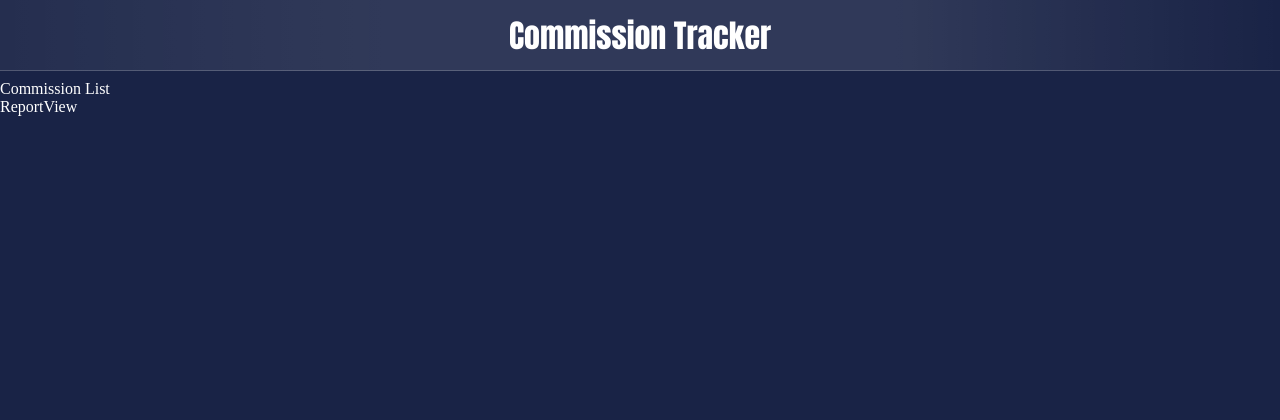
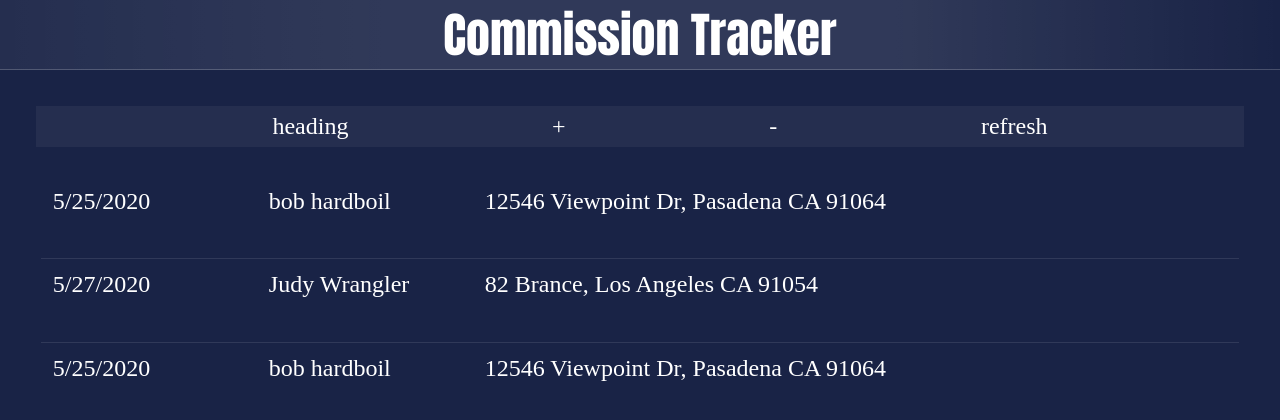
Before and after one commit to stockampj/electron-react-app-with-local-store, a React app: page / in a window 1280 px wide. Shown: the top 420 px of the page. Built offline with nearby package versions, Linux system fonts and the light colour scheme; the HTML template or start-up script is replaced by a standard one.

Commit message:
add commission components

```diff
--- a/src/assets/css/App.css
+++ b/src/assets/css/App.css
@@ -1,9 +1,18 @@
 /* Main CSS file */
+
+* {
+  box-sizing: border-box;
+}
 
 body {
   background: rgba(25,35,70,1);
   margin: 0px;
   color: white;
+  font-size: 1.5em;
+}
+
+.hidden {
+  display: none;
 }
 
 .test-button {
--- a/src/components/App.js
+++ b/src/components/App.js
@@ -4,7 +4,7 @@ import React, { Component } from 'react'
 import TestButton from './TestButton.jsx'
 import AgentView from './AgentView.jsx'
 import TopPanel from './TopPanel.jsx'
-import CommissionList from './CommissionList.jsx'
+import CommissionView from './CommissionView.jsx'
 import ReportView from './ReportView.jsx'
 
 function App() {
@@ -14,8 +14,8 @@ function App() {
         {/* <TestButton/>
         <AgentView/> */}
         <TopPanel/>
-        <CommissionList/>
-        <ReportView/>
+        <CommissionView/>
+        {/* <ReportView/> */}
       </div>
     )
   }
--- /dev/null
+++ b/src/components/CommissionItem.jsx
@@ -0,0 +1,68 @@
+import React, { useImperativeHandle } from 'react'
+import {useState} from 'react'
+export default function CommissionItem (props){
+
+  const [selectedItem, setselectedItem] = useState(false)
+
+  const  {
+    id,
+    date,
+    agent,
+    address,
+    price,
+    totalCommissionRate,
+    kpCommissionRate,
+    agentCommissionRate,
+    tcFee,
+    otherAgentFees,
+    notes
+  } = props
+
+  function handleExpandedViewToggle (){
+    setselectedItem(!selectedItem)
+  }
+  const selectedClass = (selectedItem) ? 'selected-item' : ''
+  const showClass = (selectedItem) ? '' : 'hide-expanded-view'
+
+
+
+  return (
+    <div className={`commission-item ${selectedClass}`} id={`commision-id:${id}`} onClick={()=>{handleExpandedViewToggle()}}>
+      <div className="commission-short-view">
+        <div className="commission-data">{date}</div>
+        <div className="commission-data">{agent}</div>
+        <div className="commission-data address">{address}</div>
+      </div>
+      <div className={`commission-expanded-view ${showClass}`}>
+        <div className="commission-data">
+          <div className="data-label">Price</div>
+          <div>$ {price.toLocaleString('en-US')}</div>
+        </div>
+        <div className="commission-data">
+            <div className="data-label">Total Commission ({totalCommissionRate}%)</div>
+            <div>$ {((price*totalCommissionRate*0.01)).toLocaleString('en-US')}</div>
+        </div>
+        <div className="commission-data">
+          <div className="data-label">KP Commission ({kpCommissionRate}%)</div>
+          <div>$ {((price*kpCommissionRate*0.01)).toLocaleString('en-US')}</div>
+        </div>
+        <div className="commission-data">
+          <div className="data-label">Agent Commission ({agentCommissionRate}%)</div>
+          <div>$ {((price*agentCommissionRate*0.01)).toLocaleString('en-US')}</div>
+        </div>
+        <div className="commission-data">
+          <div className="data-label">TC Fee</div>
+          <div>$ {tcFee.toLocaleString('en-US')}</div>
+        </div>
+        <div className="commission-data">
+          {/*<div className="data-label">
+           </div><div>{otherAgentFees}</div>*/}
+        </div>
+        <div className="commission-data">
+          <div className="data-label"></div>
+          <div>{notes}</div>
+        </div>
+      </div>
+    </div>
+  )
+}
--- a/src/components/CommissionList.jsx
+++ b/src/components/CommissionList.jsx
@@ -1,8 +1,92 @@
 import React from 'react'
+import CommissionItem from './CommissionItem.jsx'
 
-
-export default function CommissionList (){
-  return (
-    <div>Commission List</div>
+export default function CommissionList () {
+  const commissionList = [
+    {
+      id: 1,
+      date: '5/25/2020',
+      agent: 'bob hardboil',
+      address: '12546 Viewpoint Dr, Pasadena CA 91064',
+      price: 5000000,
+      totalCommissionRate: 2.5,
+      kpCommissionRate: .5,
+      agentCommissionRate: 2,
+      tcFee: 500,
+      otherAgentFees: [
+        {
+          feeName: 'taxes',
+          feeCost: 20
+        },
+        {
+          feeName: 'services',
+          feeCost: 100
+        }
+      ],
+      notes: 'This transaction was a "delight" /sarcasm'
+    },
+    {
+      id: 2,
+      date: '5/27/2020',
+      agent: 'Judy Wrangler',
+      address: '82 Brance, Los Angeles CA 91054',
+      price: 300000,
+      totalCommissionRate: 2.5,
+      kpCommissionRate: .5,
+      agentCommissionRate: 2,
+      tcFee: 500,
+      otherAgentFees: [
+        {
+          feeName: 'services',
+          feeCost: 100
+        }
+      ],
+      notes: 'This transaction was wonderful'
+    },
+    {
+      id: 3,
+      date: '5/25/2020',
+      agent: 'bob hardboil',
+      address: '12546 Viewpoint Dr, Pasadena CA 91064',
+      price: 5000000,
+      totalCommissionRate: 2.5,
+      kpCommissionRate: .5,
+      agentCommissionRate: 2,
+      tcFee: 500,
+      otherAgentFees: [
+        {
+          feeName: 'taxes',
+          feeCost: 20
+        },
+        {
+          feeName: 'services',
+          feeCost: 100
+        }
+      ],
+      notes: 'This transaction was a "delight" /sarcasm'
+    }
+  ]
+  return(
+    <div className="commission-list">
+      {
+        commissionList.map((commission)=>{
+          return  (<CommissionItem
+            key={commission.id}
+            id={commission.id}
+            date={commission.date}
+            agent={commission.agent}
+            address={commission.address}
+            price={commission.price}
+            totalCommissionRate={commission.totalCommissionRate}
+            kpCommissionRate={commission.kpCommissionRate}
+            agentCommissionRate={commission.agentCommissionRate}
+            tcFee={commission.tcFee}
+            otherAgentFees={commission.otherAgentFees}
+            notes={commission.notes}
+          />
+          )
+        })
+      }
+    </div>
   )
 }
--- /dev/null
+++ b/src/components/CommissionStyles.css
@@ -0,0 +1,104 @@
+.commission-view-wrapper {
+  width: 100%;
+  height: calc(100vh - 70px);
+  position: relative;
+  padding: 1.5em;
+}
+
+.commission-view {
+  /* border: solid thin rgba(255,255,255,.2); */
+  height: 100%;
+  width: 100%;
+  position: relative;
+  display: flex;
+  flex-direction: column;
+  /* justify-content: space-between; */
+}
+
+.commission-tools-wrapper {
+  background: rgba(255,255,255,.05);
+  margin-bottom: 1em;
+  /* border: thin solid rgba(255,255,255,.2); */
+}
+
+ul.tools-list {
+  list-style: none;
+  display: flex;
+  flex-direction: row;
+  justify-content: space-evenly;
+  margin: 0px;
+}
+
+.commission-tool {
+  padding: .3em;
+}
+.commission-tool:hover {
+  background-color: rgba(255,255,255,.3);
+  cursor: pointer;
+}
+
+.commission-list {
+  display: flex;
+  width: 100%;
+  flex-direction: column;
+  padding: .2em;
+}
+
+.commission-item {
+  margin: 0em 0em .5em 0em;
+  border-top: solid 1px rgba(255,255,255,.1);
+  padding: .5em;
+}
+
+.commission-item:hover {
+  cursor: pointer;
+  background-color: rgba(255,255,255,.2);
+}
+
+.commission-item:first-child{
+  border: none;
+}
+
+.commission-short-view{
+  position: relative;
+  display:flex;
+  width: 100%;
+  /* justify-content: space-between; */
+}
+
+.commission-expanded-view {
+  margin-top: 1em;
+  margin-left: 3em;
+  font-size: .8em;
+  display: flex;
+  flex-direction: row;
+  flex-wrap: wrap;
+  height: 200px;
+  transition: height .3s;
+}
+
+.commission-expanded-view.hide-expanded-view {
+  height: 0em;
+  overflow: hidden;
+}
+
+.commission-data {
+  min-width: 8em;
+  width: 10%;
+  margin-right: 1em;
+  /* background-color:red; */
+}
+
+.address {
+  min-width: 20em;
+}
+
+.selected-item {
+  background-color: rgba(255,255,255,.05);
+}
+
+.data-label {
+  color: rgba(255,255,255,.5);
+  font-style: italic;
+  font-size: .7em;
+}
--- /dev/null
+++ b/src/components/CommissionTools.jsx
@@ -0,0 +1,16 @@
+import React from 'react'
+
+export default function CommisionTools () {
+  return (
+    <div className="commission-tools-wrapper">
+      <div className="commission-tools">
+        <ul className="tools-list">
+          <li className="commission-tool">heading</li>
+          <li className="commission-tool">+</li>
+          <li className="commission-tool">-</li>
+          <li className="commission-tool">refresh</li>
+        </ul>
+      </div>
+    </div>
+  )
+}
--- /dev/null
+++ b/src/components/CommissionView.jsx
@@ -0,0 +1,15 @@
+import React from 'react'
+import CommissionTools from './CommissionTools.jsx'
+import CommissionList from './CommissionList.jsx'
+import './CommissionStyles.css'
+
+export default function CommissionView (){
+  return (
+    <div className="commission-view-wrapper">
+      <div className="commission-view">
+        <CommissionTools/>
+        <CommissionList/>
+      </div>
+    </div>
+  )
+}
--- a/src/components/TopPanel.css
+++ b/src/components/TopPanel.css
@@ -21,7 +21,6 @@
 .top-panel-spacer {
   width: 100%;
   height: 70px;
-  margin-bottom: 10px;
   /* background-color: purple; */
 }
 
```
